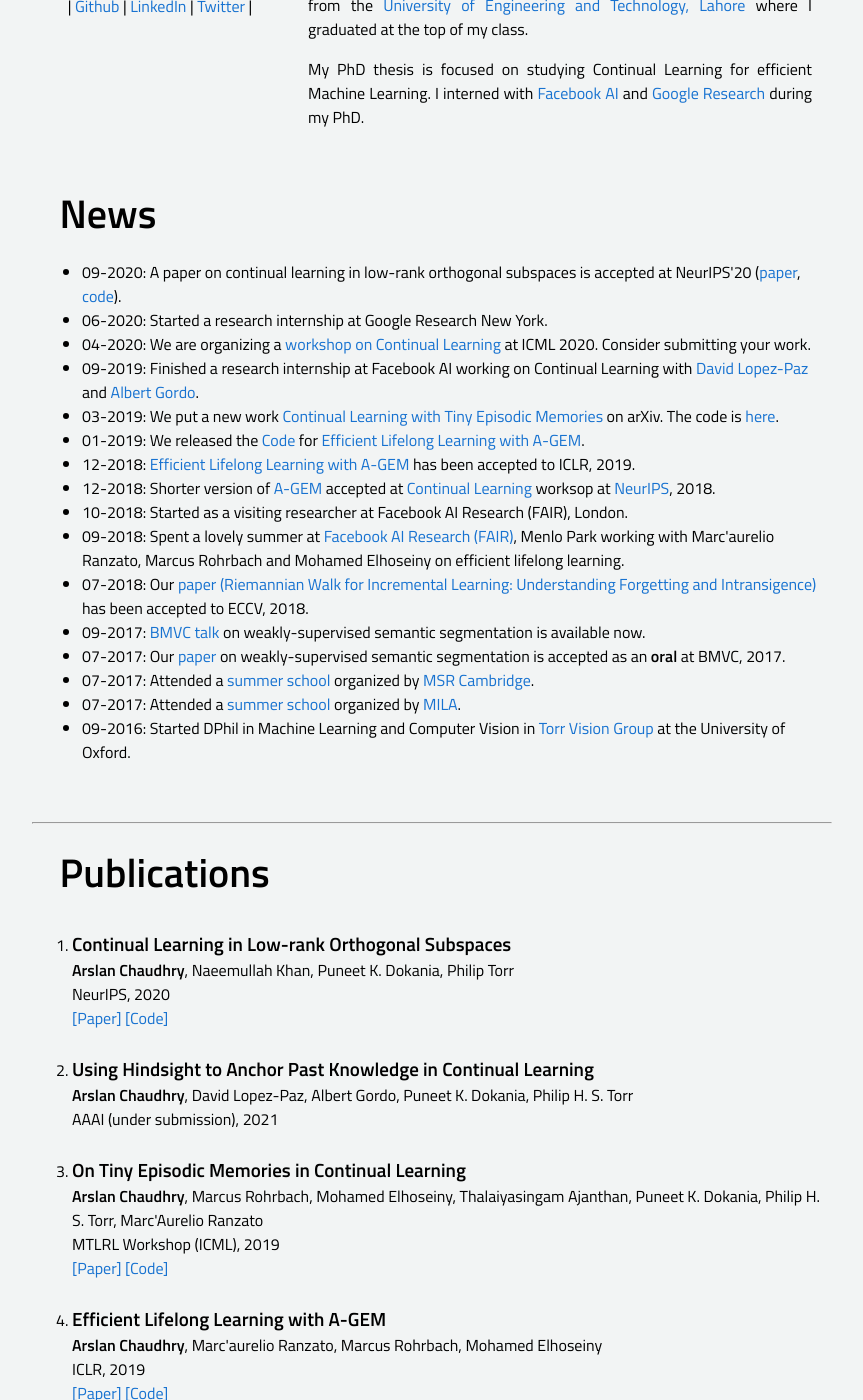
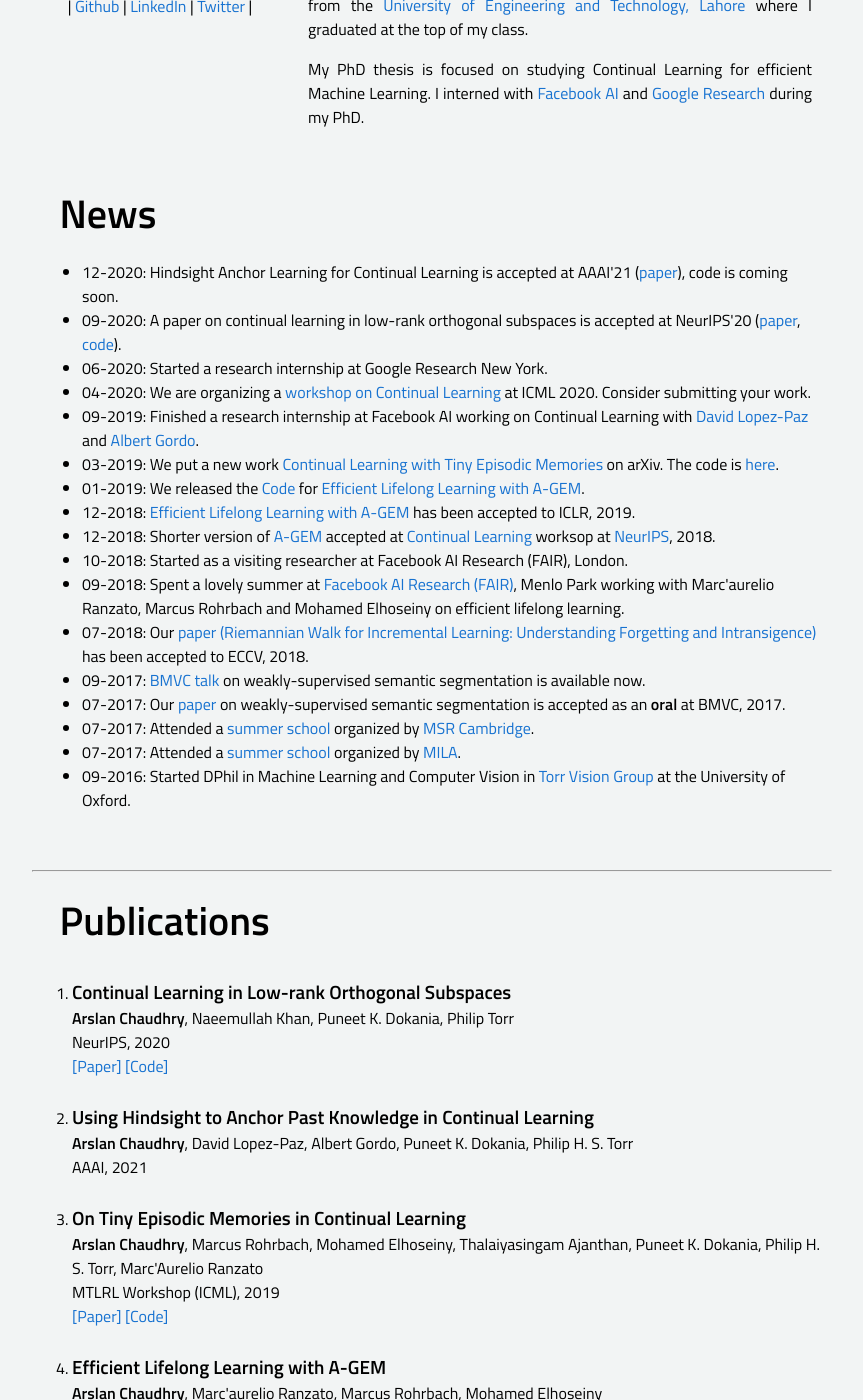
Before and after one commit to arslan-chaudhry/arslan-chaudhry.github.io, a Jekyll site: the page index.html, which Jekyll copies as it is, in a window 1280 px wide and 1400 px high, scrolled down 409 px. Shown: the whole window, without its empty margins (208-1071 px from the left). Built offline with Jekyll 4.4.1, drawn with Linux system fonts in a browser that asks for light colours.

Commit message:
announcing AAAI acceptance

```diff
--- a/index.html
+++ b/index.html
@@ -105,6 +105,7 @@
   <tr><td>
     <sectionheading>&nbsp;&nbsp;News</sectionheading>
     <ul>
+        <li> 12-2020: Hindsight Anchor Learning for Continual Learning is accepted at AAAI'21 (<a href="https://arxiv.org/abs/2002.08165">paper</a>), code is coming soon.
         <li> 09-2020: A paper on continual learning in low-rank orthogonal subspaces is accepted at NeurIPS'20 (<a href="https://arxiv.org/abs/2010.11635">paper</a>, <a href="https://github.com/arslan-chaudhry/orthog_subspace">code</a>).
         <li> 06-2020: Started a research internship at Google Research New York.
         <li> 04-2020: We are organizing a <a href="https://sites.google.com/view/cl-icml">workshop on Continual Learning</a> at ICML 2020. Consider submitting your work.
@@ -146,7 +147,7 @@
 
             <li><heading>Using Hindsight to Anchor Past Knowledge in Continual Learning</heading><br>
                 <b>Arslan Chaudhry</b>, David Lopez-Paz, Albert Gordo, Puneet K. Dokania, Philip H. S. Torr<br>
-                AAAI (under submission), 2021<br>
+                AAAI, 2021<br>
             </li>
            <div>
            &nbsp;</div>
```
